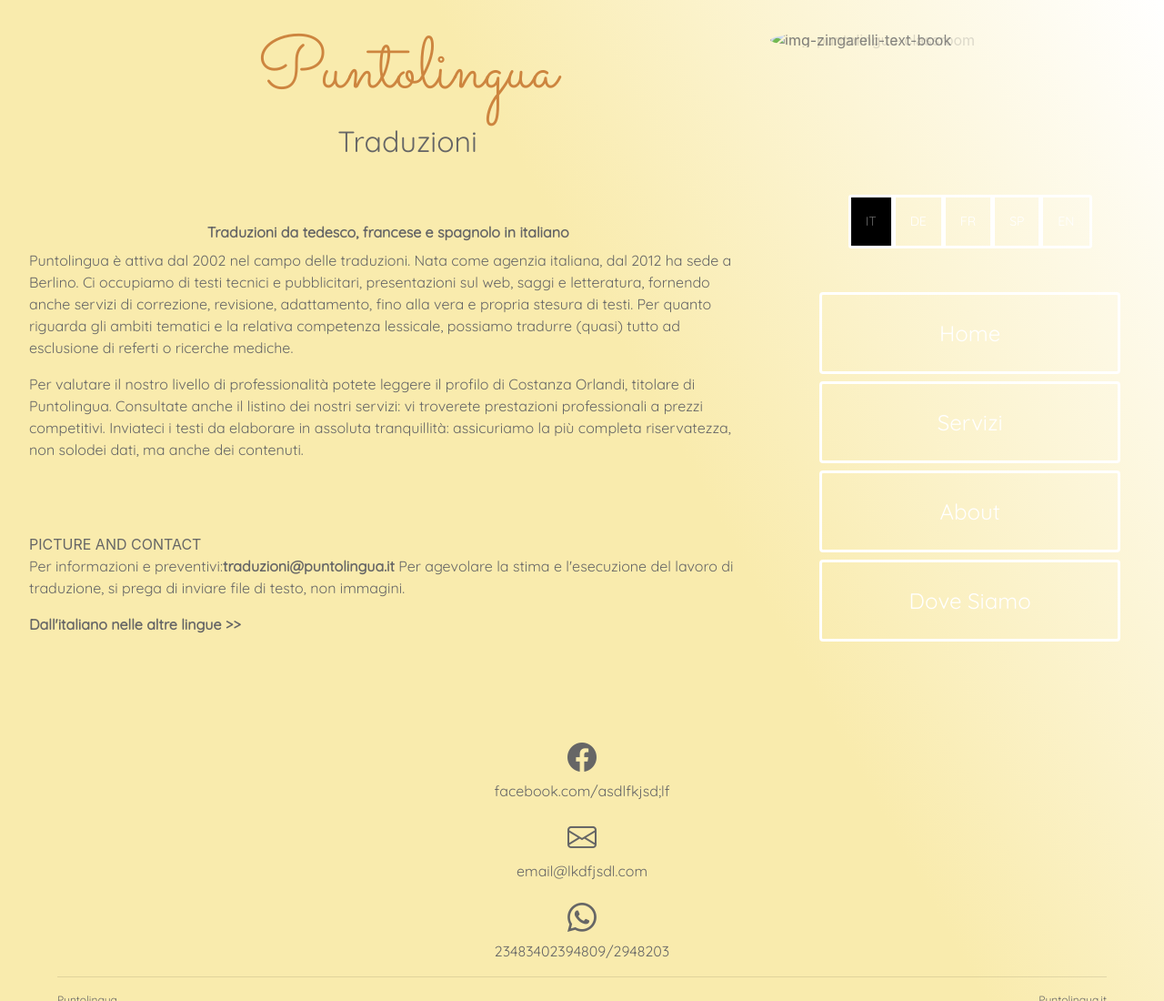
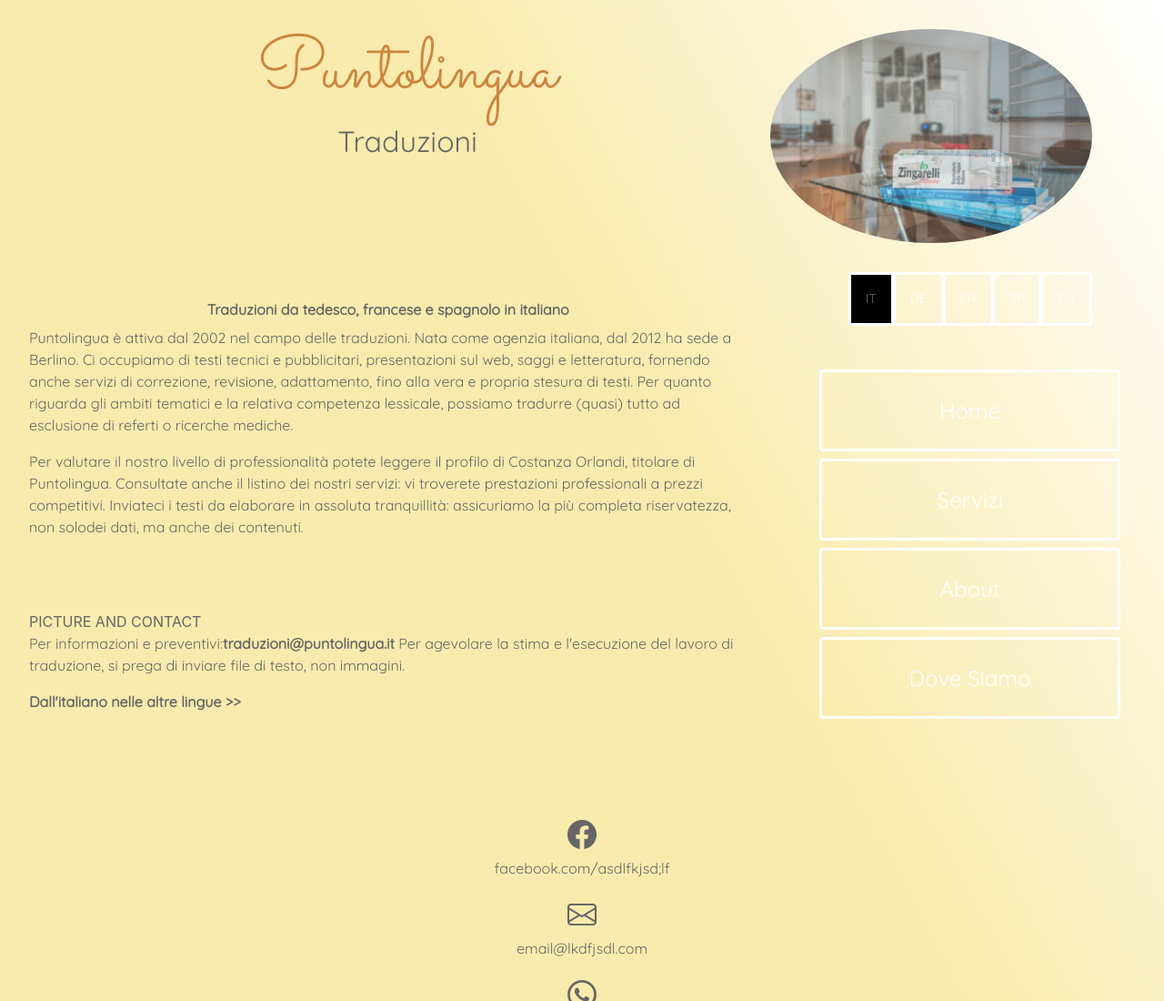
Before and after one commit to jacqdem/puntolingua-it-old, a plain HTML site: page index.html in a window 1280 px wide. Shown: the top 1100 px of the page at 91% size. Drawn offline with nearby package versions, Linux system fonts and the light colour scheme; a script that the page names is missing.

Commit message:
Update index.html

```diff
--- a/index.html
+++ b/index.html
@@ -75,13 +75,13 @@
           <div id="carouselExampleSlidesOnly" class="carousel slide carousel-fade" data-ride="carousel">
             <div class="carousel-inner">
               <div class="carousel-item active">
-                <img src="images/zingarelli.JPG" class="img-fluid d-block w-100" alt="img-zingarelli-text-book">
+                <img src="zingarelli.JPG" class="img-fluid d-block w-100" alt="img-zingarelli-text-book">
               </div>
               <div class="carousel-item">
-                <img src="images/classroom.JPG" class="img-fluid d-block w-100" alt="img-puntolingua-classroom">
+                <img src="classroom.JPG" class="img-fluid d-block w-100" alt="img-puntolingua-classroom">
               </div>
               <div class="carousel-item">
-                <img src="images/bookshelf.JPG" class="img-fluid d-block w-100" alt="img-bookshelf">
+                <img src="bookshelf.JPG" class="img-fluid d-block w-100" alt="img-bookshelf">
               </div>
             </div>
           </div>
```
